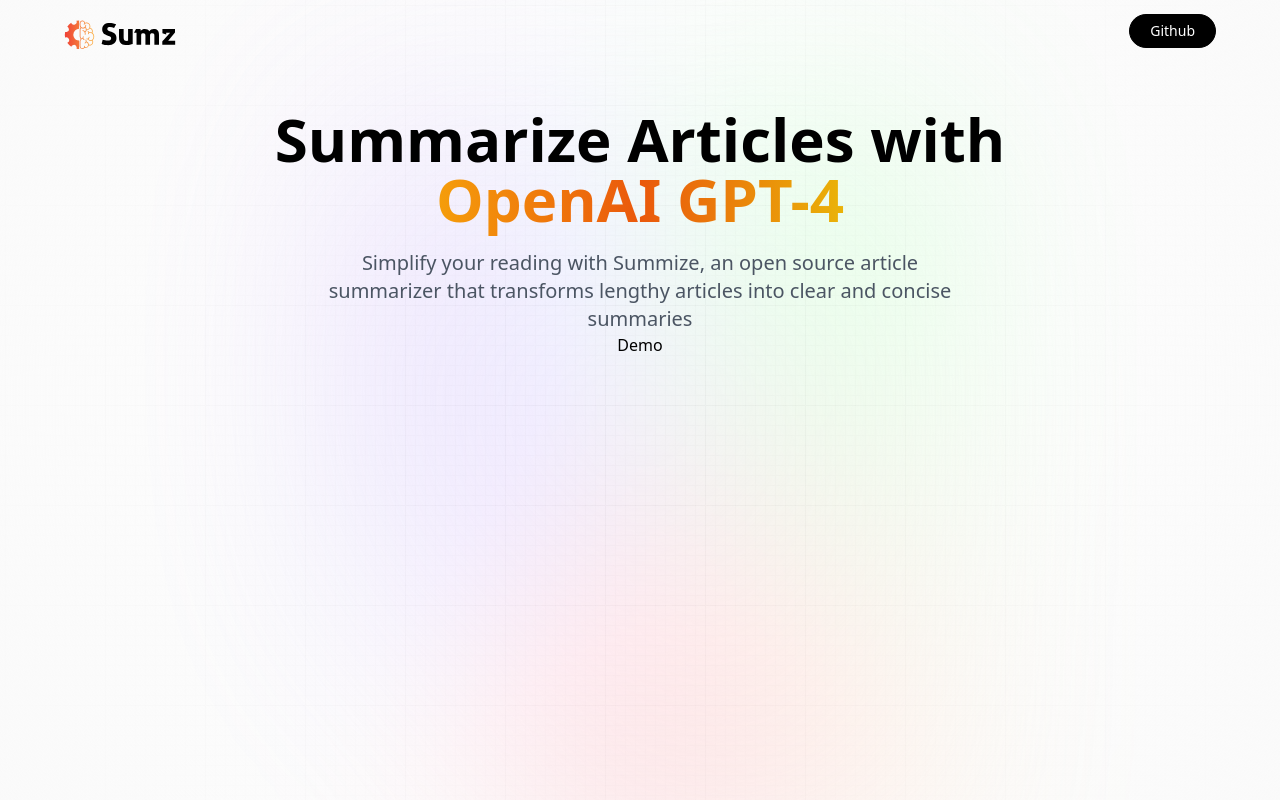
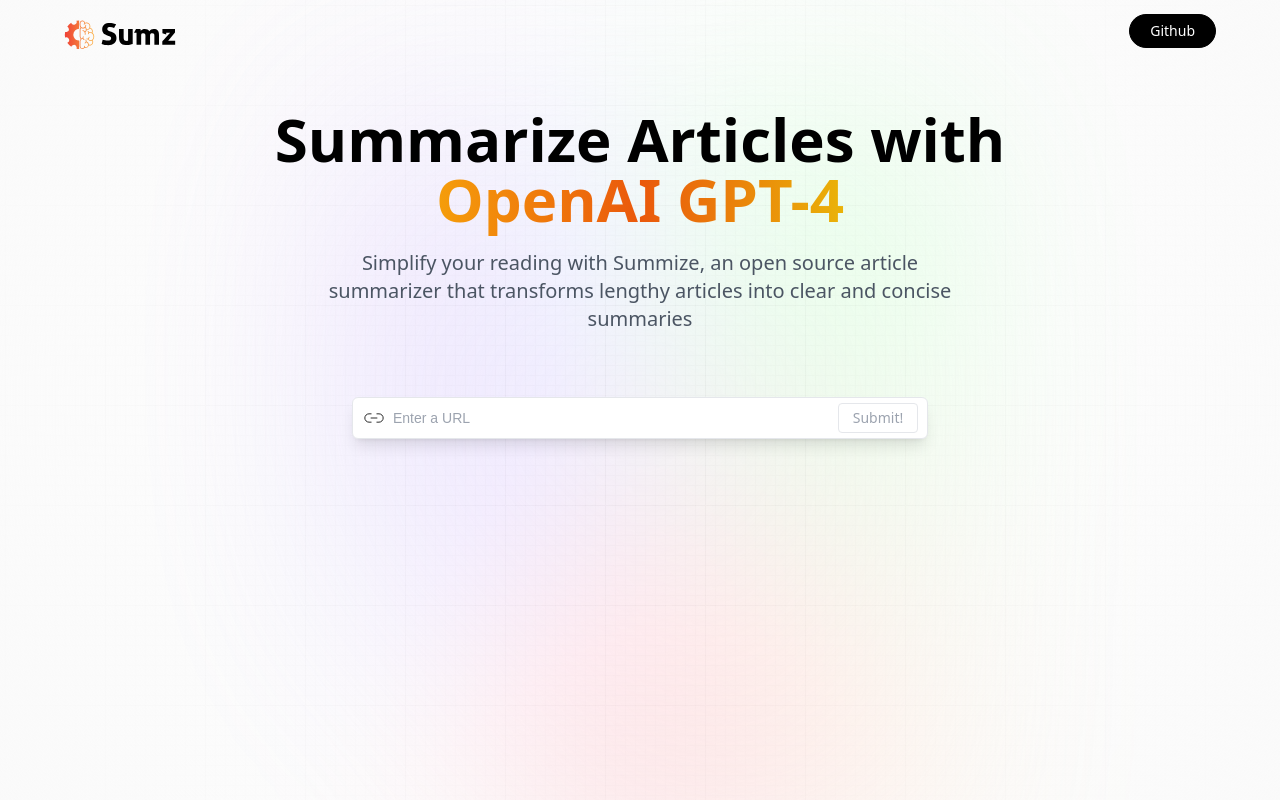
Before and after one commit to MACKINtossh/document-summarizer, a React (Vite) app: page / in a window 1280 px wide. Built offline with nearby package versions, Linux system fonts and the light colour scheme; a web font is replaced by a local one.

Commit message:
created the search bar

```diff
--- a/src/App.css
+++ b/src/App.css
@@ -96,7 +96,7 @@
 }
 
 .submit_btn {
-  @apply hover:border-gray-700 hover:text-gray-700 absolute inset-y-0 right-0 my-1.5 mr-1.5 flex w-10 items-center justify-center rounded border border-gray-200 font-sans text-sm font-medium text-gray-400;
+  @apply hover:border-gray-700 hover:text-gray-700 absolute inset-y-0 right-0 my-1.5 mr-2.5 flex w-20 items-center justify-center rounded border border-gray-200 font-sans text-sm font-medium text-gray-400;
 }
 
 .link_card {
--- a/src/components/Demo.jsx
+++ b/src/components/Demo.jsx
@@ -1,9 +1,42 @@
-import React from 'react'
+import { useEffect, useState } from "react";
+import { copy, linkIcon, loader, tick } from "../assets";
 
 const Demo = () => {
   return (
-    <div>Demo</div>
-  )
-}
+    <section className="mt-16 w-full max-w-xl">
+      {/* SEARCH */}
+      <div className="flex flex-col w-full gap-2">
+        <form
+          className="relative flex justify-center items-center"
+          onSubmit={() => {}}
+        >
+          <img
+            src={linkIcon}
+            alt="link_icon"
+            className="absolute left-0 my-2 ml-3 w-5"
+          />
+          <input
+            type="url"
+            placeholder="Enter a URL"
+            value=""
+            onChange={() => {}}
+            required
+            className="url_input peer"
+          />
+          <button
+            type="submit"
+            className="submit_btn peer-focus:border-gray-700 peer-focus:text-gray-700"
+          >
+            Submit!
+          </button>
+        </form>
 
-export default Demo
+        {/* BROWSER HISTORY */}
+      </div>
+
+      {/* DISPLAY RESULTS */}
+    </section>
+  );
+};
+
+export default Demo;
```
